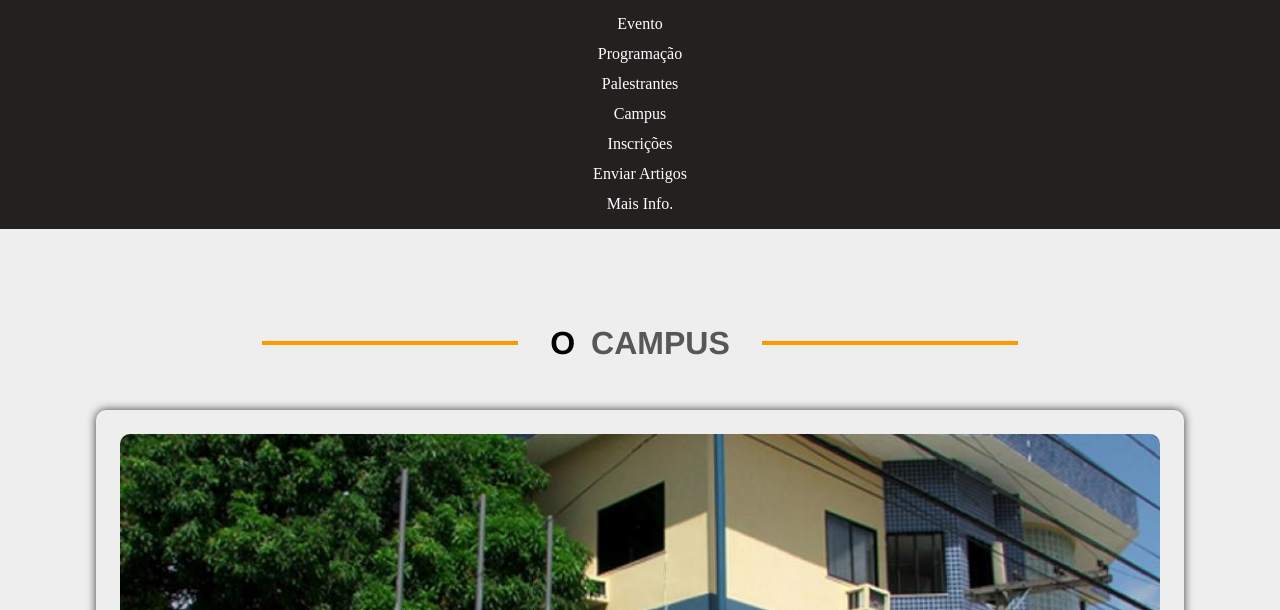
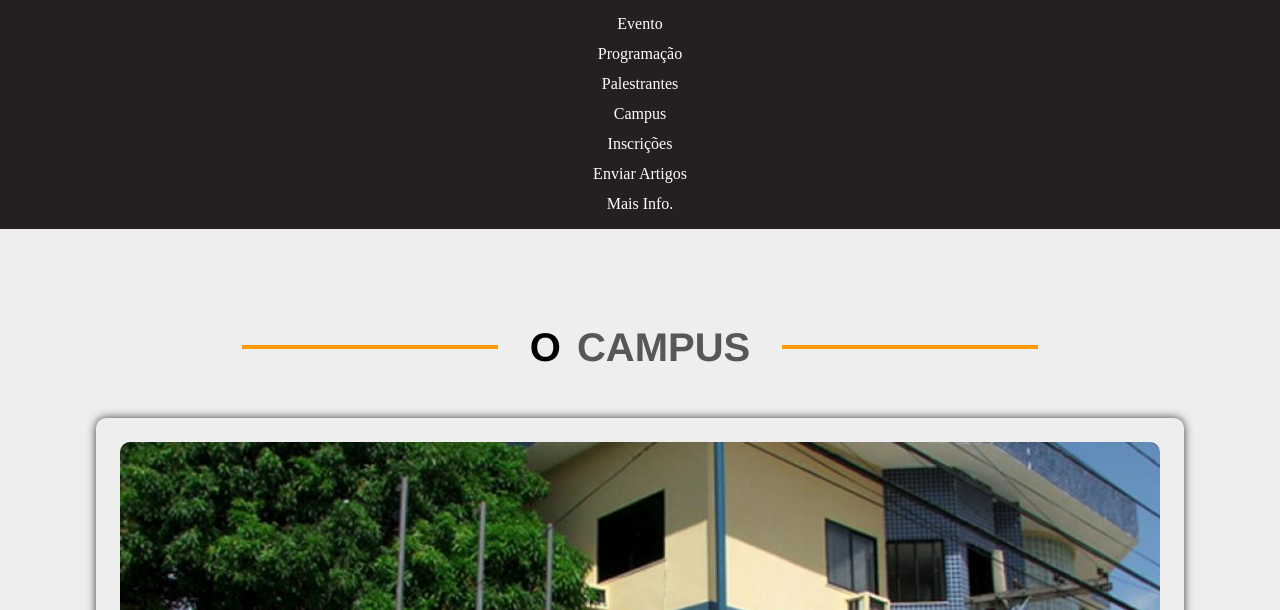
Before and after one commit to Leovical/Evento_UEPA, a PHP site: page /campus.html in a window 1280 px wide. Shown: the part 122-732 px from the top of the page. Run offline with PHP 8.4, Linux system fonts and the light colour scheme.

Commit message:
ajeitando fontes dos palestrantes e do campus

```diff
--- a/css/style_campus.css
+++ b/css/style_campus.css
@@ -205,6 +205,11 @@ footer{
   height: auto;
   object-fit: cover;
 }
+
+.container-title h1{
+  font-size: 2.5rem;
+}
+
 
 
 /*FOOTER*/
--- a/css/style_palestrantes.css
+++ b/css/style_palestrantes.css
@@ -42,6 +42,10 @@ header{
 footer{
     height: 12rem;
     display: flex;
+}
+
+.container-title h1{
+  font-size: 2.5rem;
 }
 
 
```
